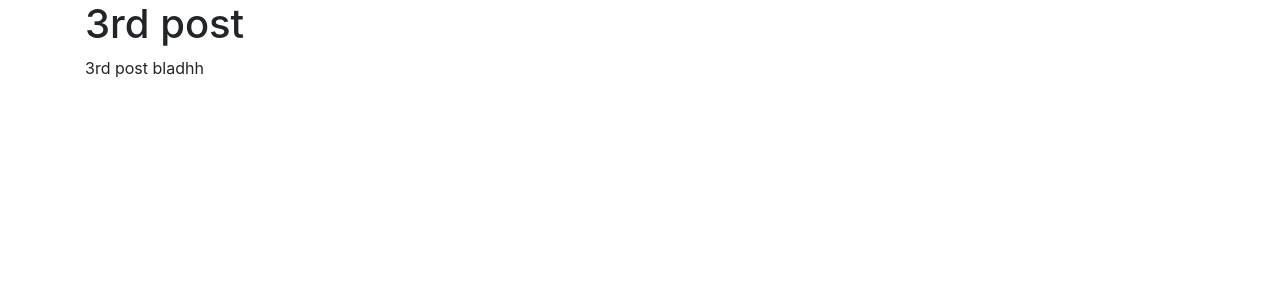
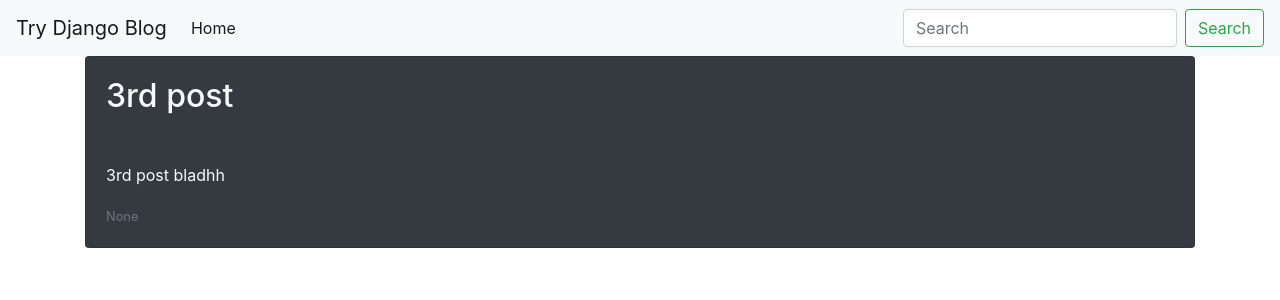
Before and after one commit to gurashish1singh/CFE_TryDjangoLatest, a Django app: a page that uses templates/base.html in a window 1280 px wide. Shown: the top 300 px of the page. Run offline with Django 3.2, Linux system fonts and the light colour scheme; data comes from the database, SQL or seed files in the repository; both versions use the stored data as it was after the commit; some libraries are stand-ins or nearby versions.

Commit message:
Added navbar and more crud navigations, cleaned up the display a bit

```diff
--- a/blog/models.py
+++ b/blog/models.py
@@ -1,10 +1,58 @@
 from django.db import models
+from django.conf import settings
+from django.utils import timezone
 
 # Create your models here.
+
+# Django in-built user model
+User = settings.AUTH_USER_MODEL
+
+
+# Making a generic queryset to be used everywhere, even in views
+class BlogPostQuerySet(models.QuerySet):
+    def published(self):
+        now = timezone.now()
+        # get_querysets == BlogPost.objects.all()
+        return self.filter(publish_date__lte=now)
+
+
+# To view only published blogs!
+class BlogPostManager(models.Manager):
+    def get_queryset(self):
+        return BlogPostQuerySet(self.model, using=self.db)
+
+    def published(self):
+        return self.get_queryset().published()
+
+
 class BlogPost(models.Model):
+    user = models.ForeignKey(User, default=1, null=True,
+                             on_delete=models.SET_NULL)
     title = models.CharField(max_length=50)
-    slug = models.SlugField(unique=True) # hello world > hello-world
-    content = models.TextField(null=True,blank=True)
+    slug = models.SlugField(unique=True)  # hello world > hello-world
+    content = models.TextField(null=True, blank=True)
+    publish_date = models.DateTimeField(
+        auto_now=False, auto_now_add=False, null=True, blank=True)
+    timestamp = models.DateTimeField(auto_now_add=True)
+    updated = models.DateTimeField(auto_now=True)
+
+    # Initializing the class
+    objects = BlogPostManager()
+
+    class Meta:
+        ordering = ['-publish_date', '-updated', '-timestamp']
 
     def __str__(self):
         return self.title
+
+    # To get urls for each post ( conventional)
+    def get_absolute_url(self):
+        return f'/blog/{self.slug}'
+
+    # # These are not conventional!
+    # def get_edit_url(self):
+    #     return f'{self.get_absolute_url}/edit'
+
+    # # These are not conventional!
+    # def get_delete_url(self):
+    #     return f'{self.get_absolute_url}/delete'
--- a/blog/templates/blog/detail.html
+++ b/blog/templates/blog/detail.html
@@ -1,12 +1,23 @@
 {% extends 'base.html' %}
 
 {% block head %}
-    <title> {{ title }} </title>
+<title> {{ title }} </title>
 {% endblock %}
 
 {% block content %}
 <div class="container">
-    <h1> {{ object.title }}</h1>
-    <p> {{ object.content }}</p>
+    {% include 'blog/list-inline.html' with blog_post=object detail=True%}
+
+    {% if request.user.is_authenticated %}
+    {% if request.user.is_staff %}
+    <div class="col-12">
+        <div class="btn-group" role="group" aria-label="Basic example">
+            <a class="btn btn-primary" href="/blog" role="button">Back</a>
+            <a class="btn btn-warning" href="{{object.slug}}/edit" role="button">Edit</a>
+            <a class="btn btn-danger" href="{{object.slug}}/delete" role="button">Delete</a>
+        </div>
+    </div>
+    {% endif %}
+    {% endif %}
 </div>
 {% endblock %}
--- /dev/null
+++ b/blog/templates/blog/list-inline.html
@@ -0,0 +1,15 @@
+<div class="card {% if not blog_post.publish_date %} bg-dark text-light {% endif %}">
+    <div class="card-body">
+        <h2> {{ blog_post.title }} </h2>
+        <br>
+        <p> {{ blog_post.content | linebreaks | truncatewords:30 }} </p>
+        <small class='text-muted'>{{ blog_post.publish_date}}</small>
+        <br>
+        {% if not detail %}
+        {% if not blog_post.publish_date %}
+        Draft
+        {% endif %}
+        <a class="btn btn-primary" href="{{blog_post.get_absolute_url}}" role="button">View</a>
+        {% endif %}
+    </div>
+</div>
--- a/blog/views.py
+++ b/blog/views.py
@@ -1,7 +1,11 @@
-from django.shortcuts import render, get_object_or_404
+from django.shortcuts import render, get_object_or_404, redirect
 from django.http import Http404
+from django.contrib.auth.decorators import login_required
+from django.contrib.admin.views.decorators import staff_member_required
 
 from .models import *
+
+from .forms import *
 
 # Create your views here.
 
@@ -40,7 +44,10 @@ from .models import *
 # List View
 def blog_post_list(request):
 
-    post_list = BlogPost.objects.all()
+    post_list = BlogPost.objects.all().published # To view only the blogs that have been published!
+    if request.user.is_authenticated:
+        post_list = BlogPost.objects.filter(user=request.user)
+        # post_list = (post_list | my_post_list).distinct()
     template_name = 'blog/list.html'
     context = {
         'title' : 'List of all Posts',
@@ -48,14 +55,25 @@ def blog_post_list(request):
     }
     return render(request,template_name,context)
 
+# Login required validation
+@login_required(login_url='/login')
+# @staff_member_required
 # Create view
 def blog_post_create(request):
 
-
-    template_name = 'blog/create.html'
+    form = BlogPostForm(request.POST or None)
+    if form.is_valid():
+        print(form.cleaned_data)    # Shows data on the terminal
+        # obj = BlogPost.objects.create(**form.cleaned_data) # This saves the data in the database, if using forms.form
+        obj = form.save(commit=False)
+        obj.user = request.user
+        obj.save()
+        # form.save() # if using forms.ModelForm
+        form = BlogPostForm()
+    template_name = 'blog/form.html'
     context = {
         'title' : 'Create a Post',
-        'form' : None,
+        'form' : form,
     }
     return render(request,template_name,context)
 
@@ -71,25 +89,37 @@ def blog_post_detail(request, slug):
     return render(request,template_name,context)
 
 # Update view
+# Login required validation
+@login_required(login_url='/login')
+# @staff_member_required
 def blog_post_update(request, slug):
 
     obj = get_object_or_404(BlogPost, slug=slug)
-    template_name = 'blog/update.html'
+    form = BlogPostForm(request.POST or None, instance=obj)
+    if form.is_valid():
+        form.save()
+    template_name = 'blog/form.html'
+    context = {
+        'title' : f'Update {obj.title}',
+        # 'object' : obj,
+        'form' : form,
+    }
+    return render(request,template_name,context)
+
+# Delete View
+# Login required validation
+@login_required(login_url='/login')
+# @staff_member_required
+def blog_post_delete(request, slug):
+
+    obj = get_object_or_404(BlogPost, slug=slug)
+    template_name = 'blog/delete.html'
+    if request.method == 'POST':
+        obj.delete()
+        return redirect ('/blog')
     context = {
         'title' : obj.title,
         'object' : obj,
         'form' : None,
     }
     return render(request,template_name,context)
-
-# Delete View
-def blog_post_delete(request, slug):
-
-    obj = get_object_or_404(BlogPost, slug=slug)
-    template_name = 'blog/delete.html'
-    context = {
-        'title' : obj.title,
-        'object' : obj,
-        'form' : None,
-    }
-    return render(request,template_name,context)
--- a/templates/base.html
+++ b/templates/base.html
@@ -14,10 +14,12 @@
 </head>
 
 <body>
-    {% block content %}
+    {% include 'navbar.html' %}
+<div class="container-fluid">
+        {% block content %}
 
-    {% endblock %}
-
+        {% endblock %}
+</div>
 
     <!-- Optional JavaScript -->
     <!-- jQuery first, then Popper.js, then Bootstrap JS -->
--- /dev/null
+++ b/templates/navbar.html
@@ -0,0 +1,24 @@
+<nav class="navbar navbar-expand-lg navbar-light bg-light">
+  <a class="navbar-brand" href="/blog">Try Django Blog</a>
+  <button class="navbar-toggler" type="button" data-toggle="collapse" data-target="#navbarSupportedContent"
+    aria-controls="navbarSupportedContent" aria-expanded="false" aria-label="Toggle navigation">
+    <span class="navbar-toggler-icon"></span>
+  </button>
+  <div class="collapse navbar-collapse" id="navbarSupportedContent">
+    <ul class="navbar-nav mr-auto">
+      <li class="nav-item active">
+        <a class="nav-link" href="/blog">Home </a>
+      </li>
+      {% if request.user.is_authenticated %}
+      {% if request.user.is_staff %}
+      <li class="nav-item">
+        <a class="nav-link" href=" /blog-new ">Create</a>
+        {% endif %}
+        {% endif %}
+    </ul>
+    <form class="form-inline my-2 my-lg-0">
+      <input class="form-control mr-sm-2" type="search" placeholder="Search" aria-label="Search">
+      <button class="btn btn-outline-success my-2 my-sm-0" type="submit">Search</button>
+    </form>
+  </div>
+</nav>
```
Also changed, not shown: blog/forms.py (added, +25 -0 lines), blog/templates/blog/create.html (+1 -12 lines), blog/templates/blog/delete.html (+7 -2 lines), blog/templates/blog/form.html (added, +20 -0 lines), blog/templates/blog/list.html (+5 -5 lines), TryDjangoLatest/settings.py (line endings or trailing spaces), blog/migrations/0005_blogpost_user.py (added), blog/migrations/0006_auto_20191008_0103.py (added), blog/migrations/0007_auto_20191008_0110.py (added), db.sqlite3.
